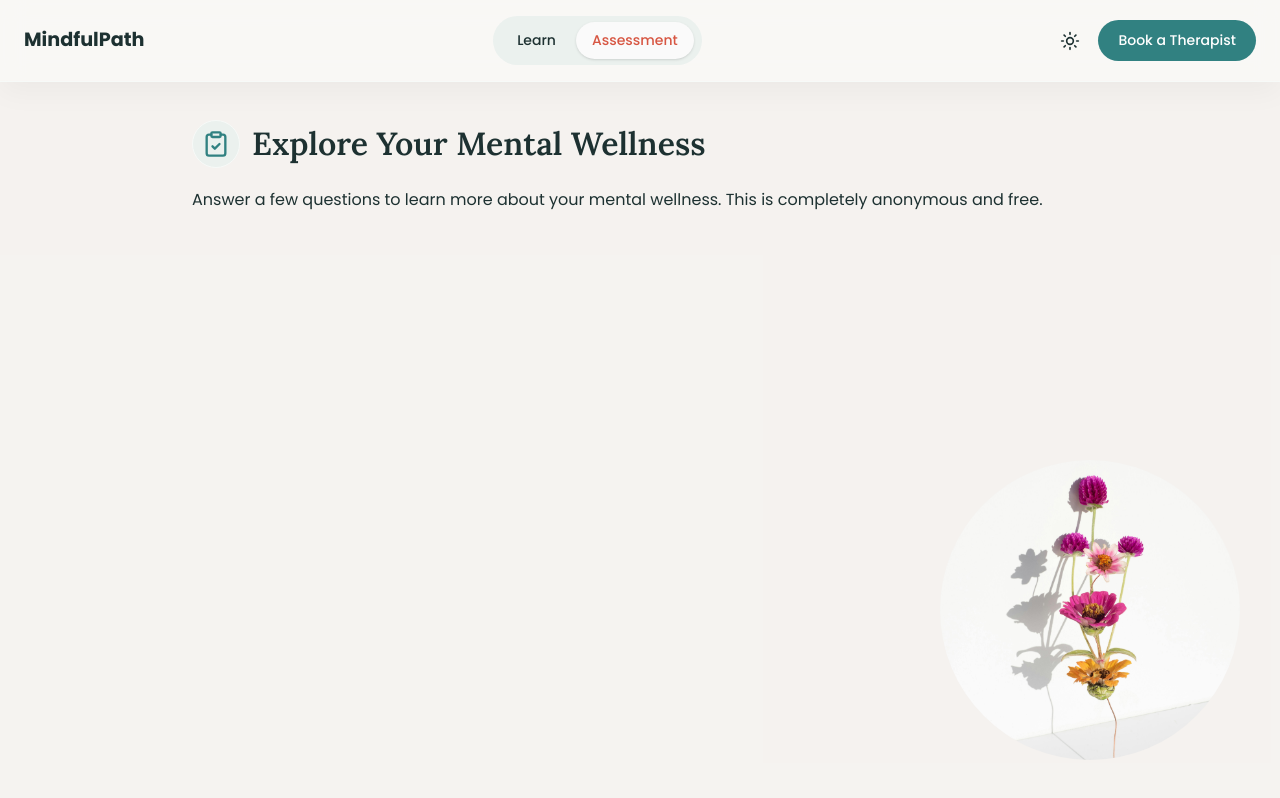
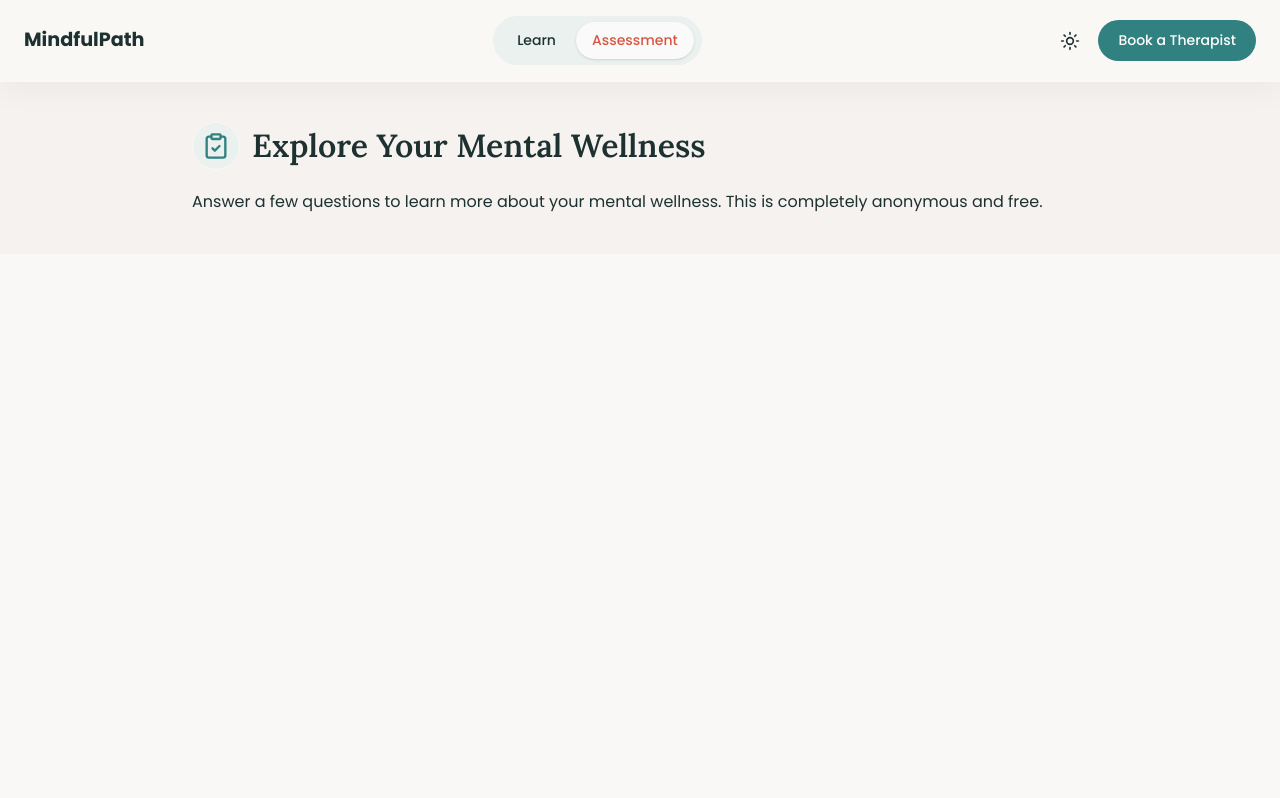
Before and after one commit to TNguyen20194/project-haven-react, a React (Vite) app: page /assessment in a window 1280 px wide. Built offline with nearby package versions, Linux system fonts and the light colour scheme.

Commit message:
Update header to sticky

```diff
--- a/src/components/layout/AssessmentLayout.tsx
+++ b/src/components/layout/AssessmentLayout.tsx
@@ -1,19 +1,13 @@
 import Header from "./header/Header";
 import { Outlet } from "react-router";
-import ScrollToTop from "../scroll-to-top/ScrollToTop";
 
 const AssessmentLayout = () => {
-
-    return(
-        <div className="h-screen flex flex-col overflow-hidden">
-            <ScrollToTop />
-            <Header />
-            <div className="flex-1 overflow-y-auto overflow-x-hidden mt-[var(--header-h)]">
-                <Outlet />
-            </div>
-        </div>
-    )
+  return (
+    <main>
+      <Header />
+      <Outlet />
+    </main>
+  );
 };
 
-
 export default AssessmentLayout;
--- a/src/components/layout/MainLayout.tsx
+++ b/src/components/layout/MainLayout.tsx
@@ -6,17 +6,16 @@ import ScrollToTop from "../scroll-to-top/ScrollToTop";
 //Use Outlet as a placeholder for rendering matching child routes within a parent component's layout (Layout)
 
 const MainLayout = () => {
-    return(
-        <div className="h-screen flex flex-col overflow-hidden">
-            <ScrollToTop />
-            <Header />
-            <div className="flex-1 overflow-y-auto overflow-x-hidden mt-[var(--header-h)]">
-                <Outlet />
-            <Footer />
-            </div>
-        </div>
-    )
+  return (
+    <main>
+      <ScrollToTop />
+      <Header />
+      <div>
+        <Outlet />
+      </div>
+      <Footer />
+    </main>
+  );
 };
 
-
 export default MainLayout;
--- a/src/components/layout/header/header.style.css
+++ b/src/components/layout/header/header.style.css
@@ -1,12 +1,10 @@
 /* ==========>> HEADER <<==========  */
 header {
-  position: fixed;
+  position: sticky;
   z-index: 50;
   top: 0;
-  right: 0;
-  left: 0;
-  margin: 0 auto;
-  min-height: 81px;
+
+
   background-color: hsl(var(--background) / 0.8);
   backdrop-filter: blur(12px);
   -webkit-backdrop-filter: blur(12px);
--- a/src/pages/assessment/Assessment.tsx
+++ b/src/pages/assessment/Assessment.tsx
@@ -2,9 +2,7 @@ import Questionnaire from "./sections/Questionnair";
 
 const Assessment = () => {
     return (
-        <main>
             <Questionnaire />
-        </main>
     )
 };
 
--- a/src/pages/assessment/sections/Questionnair.tsx
+++ b/src/pages/assessment/sections/Questionnair.tsx
@@ -4,7 +4,7 @@ import flower3 from "@/assets/decorative/therapy-flower-3.jpg";
 
 const Questionnaire = () => {
   return (
-    <section className="relative z-10 px-6 py-10 min-h-[calc(100vh-var(--header-h))] bg-[hsl(var(--background-alt)/0.5)] overflow-hidden">
+    <section className="relative  z-10 px-6 py-10 bg-[hsl(var(--background-alt)/0.5)] overflow-hidden">
       {/* Background Layer */}
       {/* <div
         className="absolute rounded-full bottom-10 right-10 w-[350px] h-[350px] overflow-hidden bg-no-repeat bg-center bg-cover opacity-90 pointer-events-none"
@@ -28,13 +28,13 @@ const Questionnaire = () => {
 
         {/* Questionnaire */}
 
-      <div className="absolute bottom-10 right-10 aspect-square w-full max-w-[300px]">
+      {/* <div className="absolute bottom-10 right-10 aspect-square w-full max-w-[300px]">
         <img
           src={flower3}
           alt="Explore Your Mental Wellness"
           className="w-full h-full rounded-full object-cover"
         />
-      </div>
+      </div> */}
     </section>
   );
 };
--- a/src/styles/token.css
+++ b/src/styles/token.css
@@ -5,7 +5,6 @@
 
 /* Shared tokens (not theme-dependent) */
 :root {
-  --header-h: 80px;
 
   /* Font Weight */
   --fw-light: 400;
```
